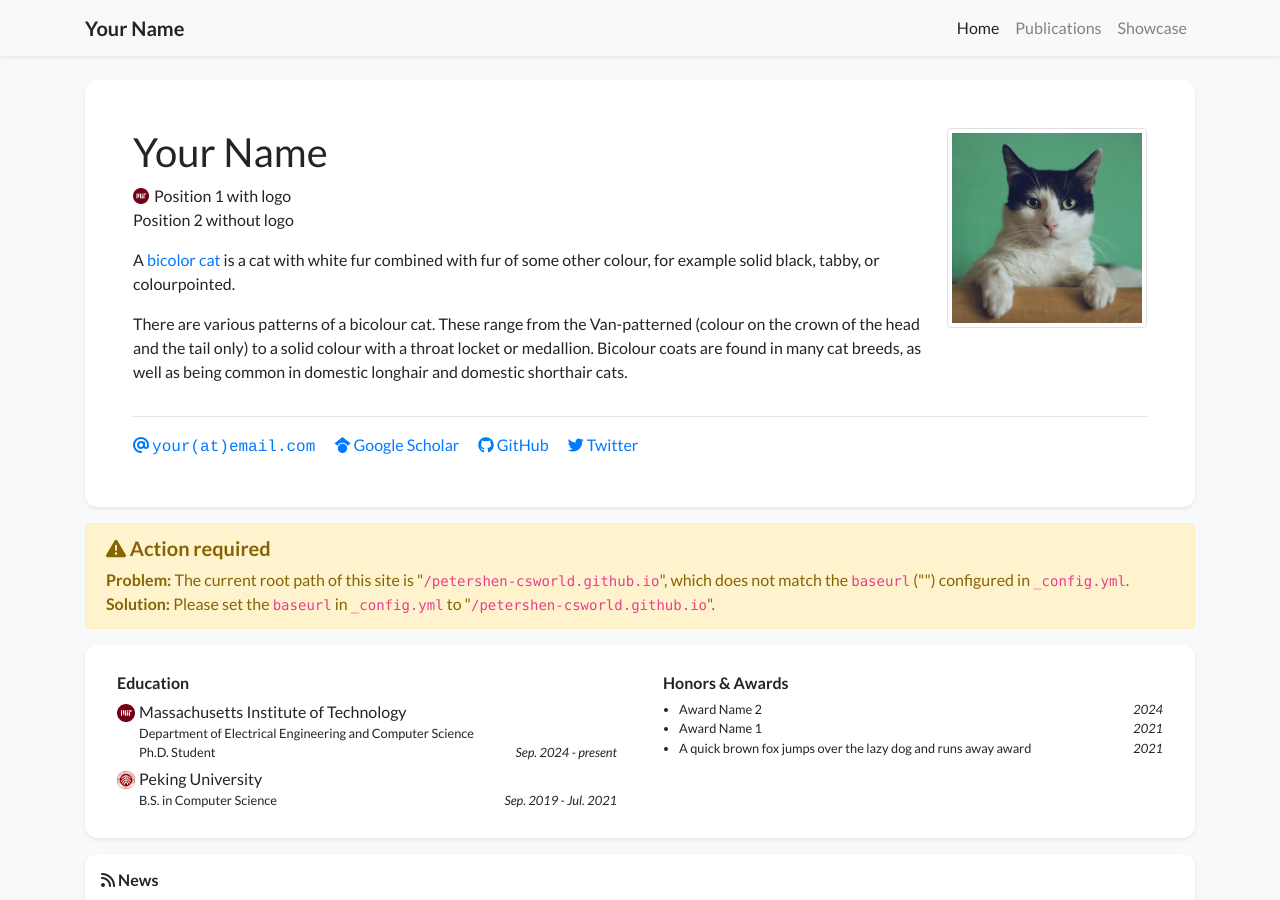
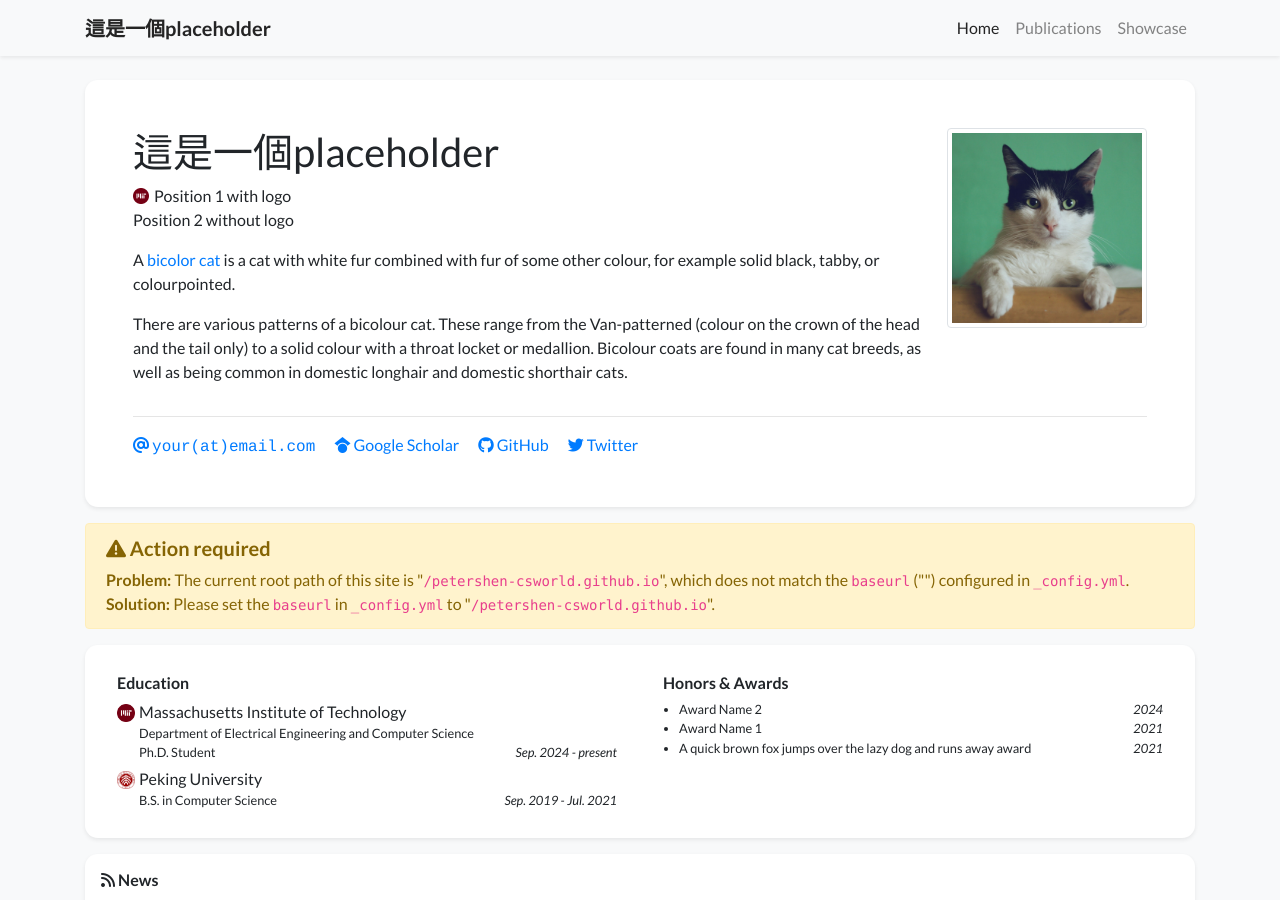
Before and after one commit to Petershen-csworld/petershen-csworld.github.io, a Jekyll site: the page built from index.html, in a window 1280 px wide and 900 px high. Built offline with Jekyll 4.4.1, drawn with Linux system fonts in a browser that asks for light colours; nearby versions of some CDN libraries; a style sheet for code colours, icons or effects is not loaded.

Commit message:
Update profile.yml

```diff
--- a/_data/profile.yml
+++ b/_data/profile.yml
@@ -1,6 +1,6 @@
-primary_name: "Your Name"
+primary_name: "這是一個placeholder"
 secondary_name: ""
-navbar_name: "Your Name"
+navbar_name: "這是一個placeholder"
 
 positions:
 - logo: /assets/images/badges/MIT_Social_circle.png  # Logo is optional
```
